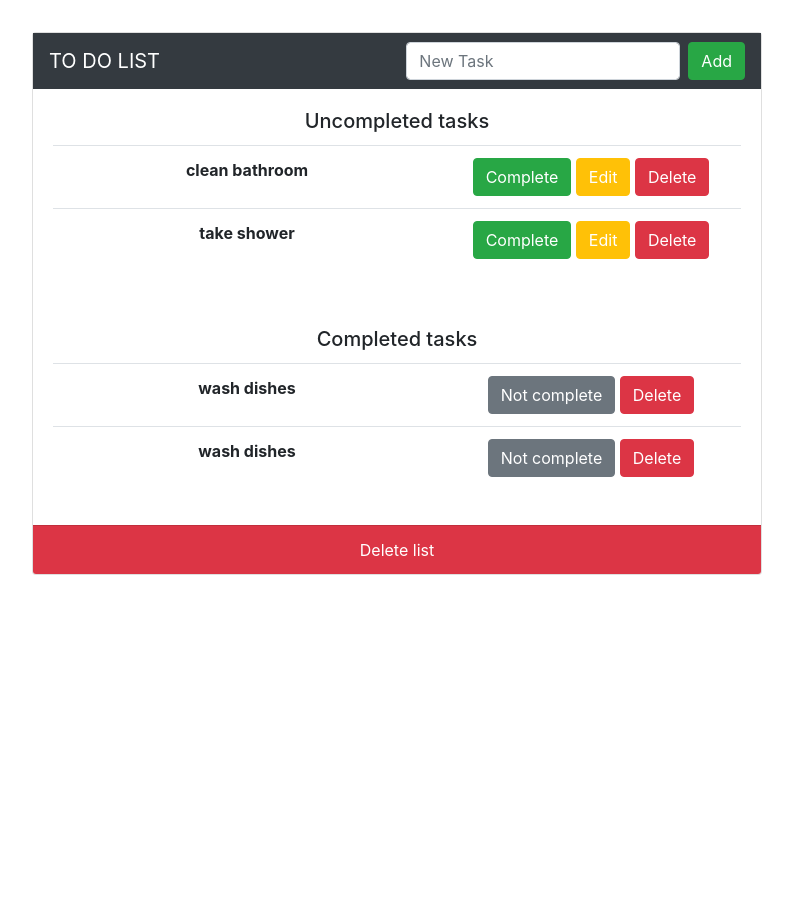
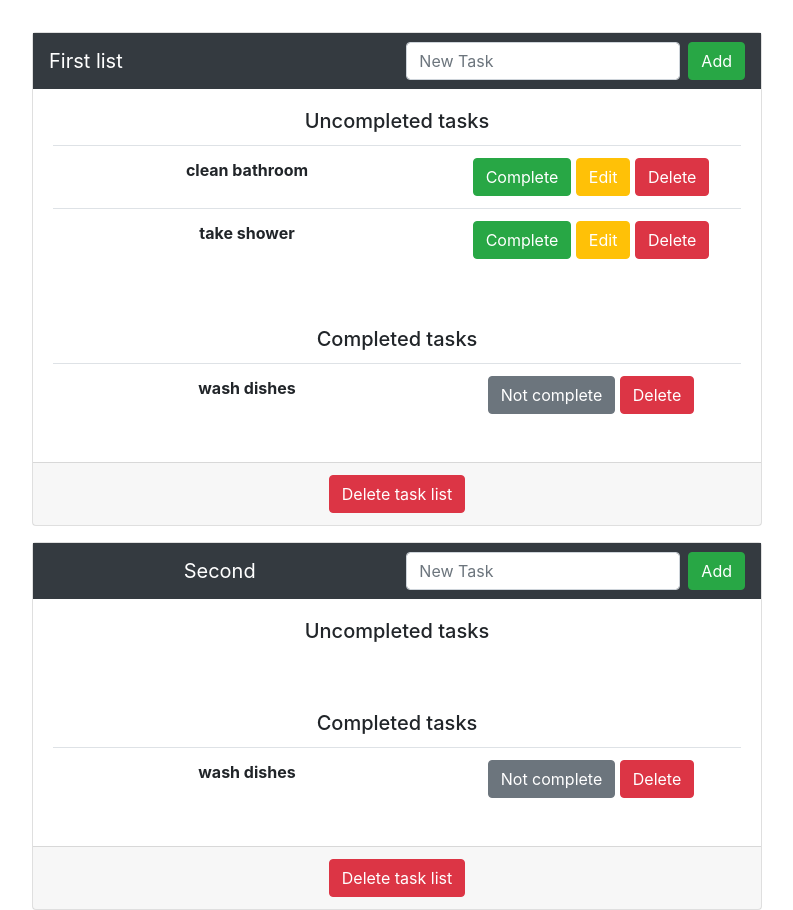
Before and after one commit to kajarosz/django-to-do-app, a Django app: page /todoapp/ in a window 1280 px wide. Shown: the part 56-966 px from the top of the page, without its empty margins (243-1036 px from the left). Before the commit the page ends 631 px from the top, so only its background shows below. Run offline with Django 4.2, Linux system fonts and the light colour scheme; data comes from the database, SQL or seed files in the repository; both versions use the stored data as it was after the commit; some libraries are stand-ins or nearby versions.

Commit message:
Implemented deleting ToDoLists and adding Tasks to specific ToDoList. Fixed bugs.

```diff
--- a/mysite/todoapp/forms.py
+++ b/mysite/todoapp/forms.py
@@ -5,7 +5,7 @@ from .models import Task, ToDoList
 class TaskForm(forms.ModelForm):
     class Meta:
         model = Task
-        fields = ['task', 'completed', 'notes']
+        fields = ['task', 'completed', 'notes', 'todolist']
 
 class ToDoListForm(forms.ModelForm):
     class Meta:
--- a/mysite/todoapp/templates/todoapp/home.html
+++ b/mysite/todoapp/templates/todoapp/home.html
@@ -12,13 +12,16 @@
 </div>
 {% endfor %}
 {% endif %}
+
+{% for list in todolists %}
 <div class="row d-flex justify-content-center">
     <div class="col-sm-8 mt-3">
         <div class="card text-center">
             <div class="navbar text-white bg-dark justify-content-between">
-                <a class="navbar-brand">TO DO LIST</a>
+                <a class="navbar-brand">{{list.todolist}}</a>
                 <form class="form-inline" method="POST">
                     {% csrf_token %}
+                    <input class="form-control mr-sm-2" type="hidden" name="todolist" value="{{list.id}}">
                     <input class="form-control mr-sm-2" type="search" placeholder="New Task" aria-label="Search"
                         name="task">
                     <button class="btn btn-success my-2 my-sm-0" type="submit" name="add-task" value="add-task">Add</button>
@@ -26,46 +29,54 @@
             </div>
             <div class="card-body">
                 <h5 class="card-title">Uncompleted tasks</h5>
-                {% if not uncompleted_task_list %}
+
+                {% if not uncompleted_tasks %}
                 <p class="card-text">Congrats! You have completed all tasks!</p>
                 {% else %}
                 <table class="table">
-                    {% for task in uncompleted_task_list %}
+                    {% for task in uncompleted_tasks %}
+                    {% if task.todolist_id == list.id %}
                     <tr>
                         <th scope="row">{{task.task}}</th>
                         <td style="width:300px"><a href="{% url 'todoapp:taskcomplete' task.id %}"><button class="btn btn-success my-2 my-sm-0" type="submit">Complete</button></a>
                         <a href="{% url 'todoapp:taskedit' task.id %}"><button class="btn btn-warning text-white my-2 my-sm-0" type="submit">Edit</button></a>
                         <a href="{% url 'todoapp:taskdelete' task.id %}"><button class="btn btn-danger my-2 my-sm-0" type="submit">Delete</button></a></td>
                     </tr>
+                    {% endif %}
                     {% endfor %}
                 </table>
                 {% endif %}
+
             </div>
 
             <div class="card-body">
                 <h5 class="card-title">Completed tasks</h5>
-                {% if not completed_task_list %}
+                {% if not completed_tasks %}
                 <p class="card-text">You haven't completed any tasks yet.</p>
                 {% else %}
                 <table class="table">
-                    {% for task in completed_task_list %}
+                    {% for task in completed_tasks %}
+                    {% if task.todolist_id == list.id %}
                     <tr>
                         <th scope="row">{{task.task}}</th>
                         <td style="width:300px"><a href="{% url 'todoapp:taskuncomplete' task.id %}"><button class="btn btn-secondary my-2 my-sm-0" type="submit">Not complete</button></a>
                         <!-- <td><a href="{% url 'todoapp:taskedit' task.id %}"><button class="btn btn-warning text-white my-2 my-sm-0" type="submit">Edit</button></a></td> -->
                         <a href="{% url 'todoapp:taskdelete' task.id %}"><button class="btn btn-danger my-2 my-sm-0" type="submit">Delete</button></a></td>
                     </tr>
+                    {% endif %}
                     {% endfor %}
                 </table>
                 {% endif %}
             </div>
 
 
-            <div class="card-footer text-white bg-danger">
-                Delete list
+            <div class="card-footer">
+                <a href="{% url 'todoapp:todolistdelete' list.id %}"><button class="btn btn-danger my-2 my-sm-0" type="submit">Delete task list</button>
             </div>
         </div>
     </div>
 </div>
 
+{% endfor %}
+
 {% endblock %}
--- a/mysite/todoapp/templates/todoapp/taskedit.html
+++ b/mysite/todoapp/templates/todoapp/taskedit.html
@@ -12,6 +12,7 @@
                 <form method="POST">
                     {% csrf_token %}
                         <input class="form-control mr-sm-2" type="hidden" name="completed" value="{{task.completed}}">
+                        <input class="form-control mr-sm-2" type="hidden" name="todolist" value="{{task.todolist_id}}">
                     <div class="form-group">
                         <label for="task">Task</label>
                         <input id="task" class="form-control mr-sm-2" type="search" placeholder="{{task.task}}" aria-label="Search"
--- a/mysite/todoapp/urls.py
+++ b/mysite/todoapp/urls.py
@@ -1,5 +1,6 @@
 from django.urls import path
 from . import views
+from .views import ToDoListDeleteView
 
 app_name = 'todoapp'
 
@@ -9,4 +10,6 @@ urlpatterns = [
     path('taskedit/<int:pk>', views.taskedit, name='taskedit'),
     path('taskcomplete/<int:pk>', views.taskcomplete, name='taskcomplete'),
     path('taskuncomplete/<int:pk>', views.taskuncomplete, name='taskuncomplete'),
+    #path('todolistdelete/<int:pk>', views.todolistdelete, name='todolistdelete'),
+    path('todolistdelete/<int:pk>', ToDoListDeleteView.as_view(), name='todolistdelete'),
 ]
--- a/mysite/todoapp/views.py
+++ b/mysite/todoapp/views.py
@@ -1,9 +1,10 @@
 from audioop import reverse
 from django.shortcuts import render, redirect
-from django.urls import reverse
+from django.urls import reverse, reverse_lazy
 from django.contrib import messages
 from .forms import TaskForm, ToDoListForm
 from .models import Task, ToDoList
+from django.views.generic import DeleteView
 
 # Create your views here.
 
@@ -15,16 +16,17 @@ def home(request):
                 form.save()
                 messages.success(request, ('Task has been added to the list!'))
                 return redirect(reverse('todoapp:home'))
-        if request.POST.get('add-list'):
+        elif request.POST.get('add-list'):
             form = ToDoListForm(request.POST or None)
             if form.is_valid():
                 form.save()
                 messages.success(request, ('New task list created successfuly!'))
                 return redirect(reverse('todoapp:home'))
     else:
-        completed_task_list = Task.objects.filter(completed=True)
-        uncompleted_task_list = Task.objects.filter(completed=False)
-        return render(request, 'todoapp/home.html', {'completed_task_list': completed_task_list, 'uncompleted_task_list': uncompleted_task_list})
+        todolists = ToDoList.objects.all()
+        completed_tasks = Task.objects.filter(completed=True)
+        uncompleted_tasks = Task.objects.filter(completed=False)
+        return render(request, 'todoapp/home.html', {'completed_tasks': completed_tasks, 'uncompleted_tasks': uncompleted_tasks, 'todolists': todolists})
 
 def taskdelete(request, pk):
     task = Task.objects.get(pk=pk)
@@ -43,7 +45,6 @@ def taskedit(request, pk):
                 return redirect(reverse('todoapp:home'))
         elif request.POST.get('cancel'):
             return redirect(reverse('todoapp:home'))
-
     else:
         task = Task.objects.get(pk=pk)
         return render(request, 'todoapp/taskedit.html', {'task': task})
@@ -60,3 +61,7 @@ def taskuncomplete(request, pk):
     task.completed = False
     task.save()
     return redirect(reverse('todoapp:home'))
+
+class ToDoListDeleteView(DeleteView):
+    model = ToDoList
+    success_url = reverse_lazy('todoapp:home')
```
Also changed, not shown: mysite/todoapp/templates/todoapp/todolist_confirm_delete.html (added, +23 -0 lines), mysite/db.sqlite3.
